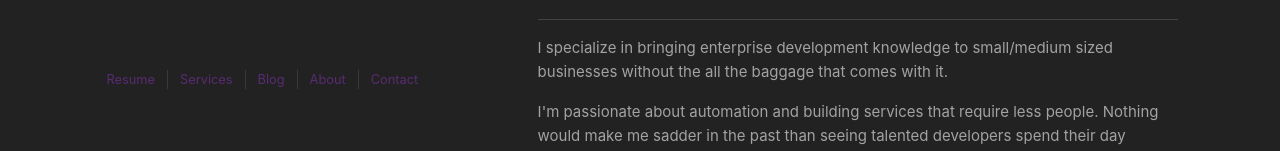
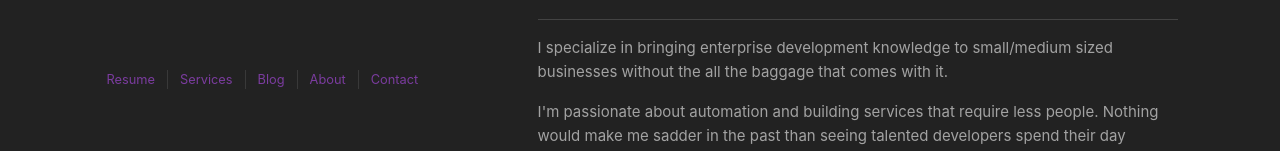
Before and after one commit to bnichs/bnichs-public, a Vue app in the folder bnichs/: page / in a window 1280 px wide. Shown: the part 175-326 px from the top of the page. Built offline with nearby package versions, Linux system fonts and the light colour scheme.

Commit message:
More clear purp

```diff
--- a/bnichs/src/assets/base.css
+++ b/bnichs/src/assets/base.css
@@ -21,7 +21,7 @@
   --vt-c-text-dark-2: rgba(235, 235, 235, 0.64);
 
 
-  --vt-c-purp: hsl(278, 45%, 31%);
+  --vt-c-purp: hsl(278, 45%, 43%);
 }
 
 /* semantic color variables for this project */
```
